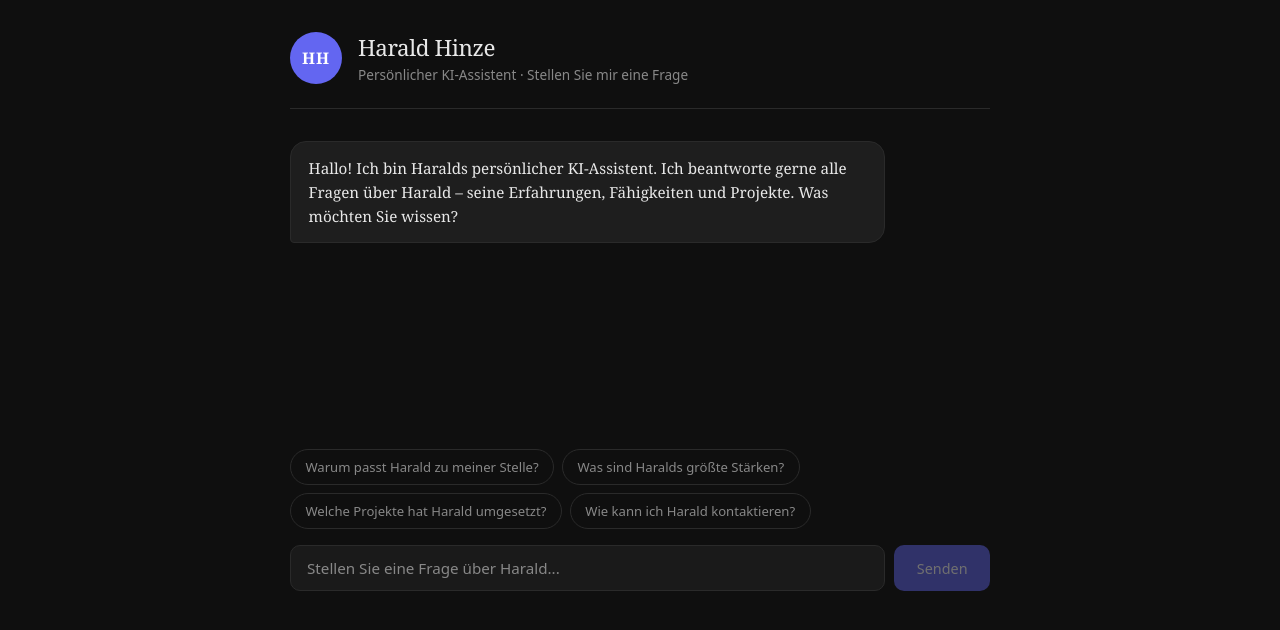
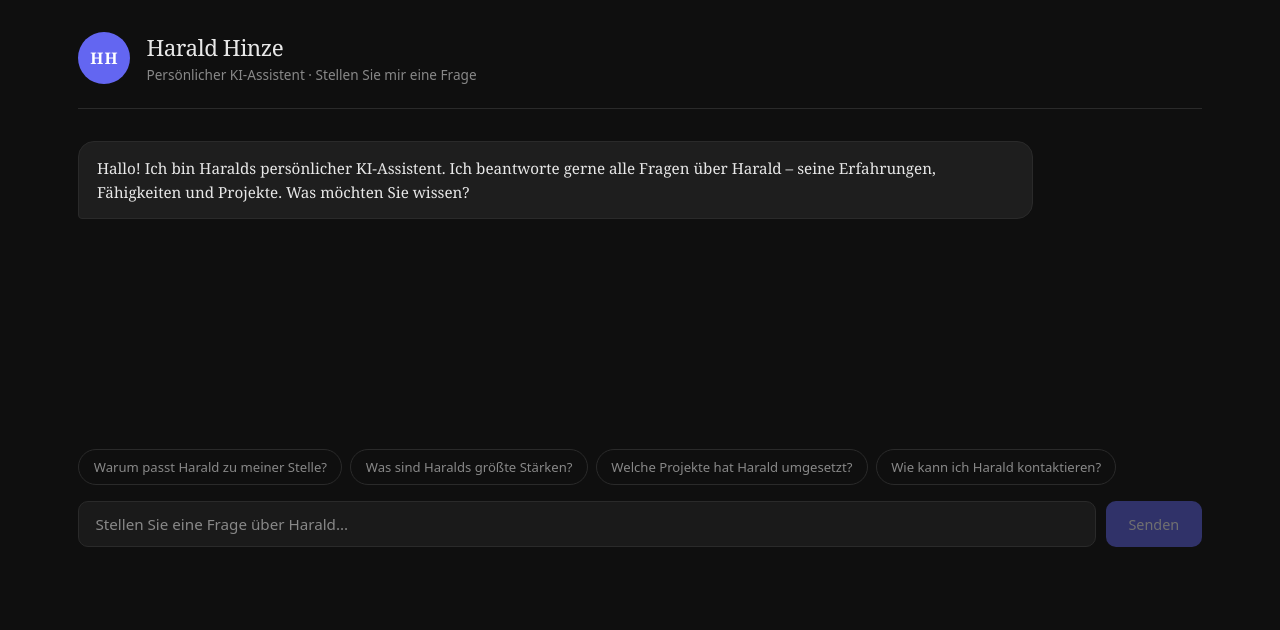
Before and after one commit to HHinze/career-bot, a Next.js app: page / in a window 1280 px wide. Shown: the top 630 px of the page. Built offline with nearby package versions, Linux system fonts and the light colour scheme.

Commit message:
Bot breiter gemacht

```diff
--- a/app/globals.css
+++ b/app/globals.css
@@ -29,7 +29,7 @@ body {
 
 main {
   width: 100%;
-  max-width: 700px;
+  max-width: 90%;
   display: flex;
   flex-direction: column;
   gap: 1.5rem;
```
